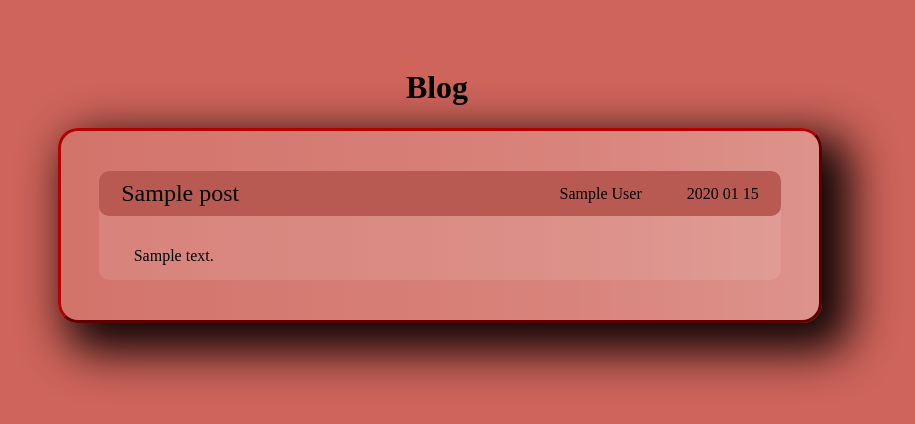
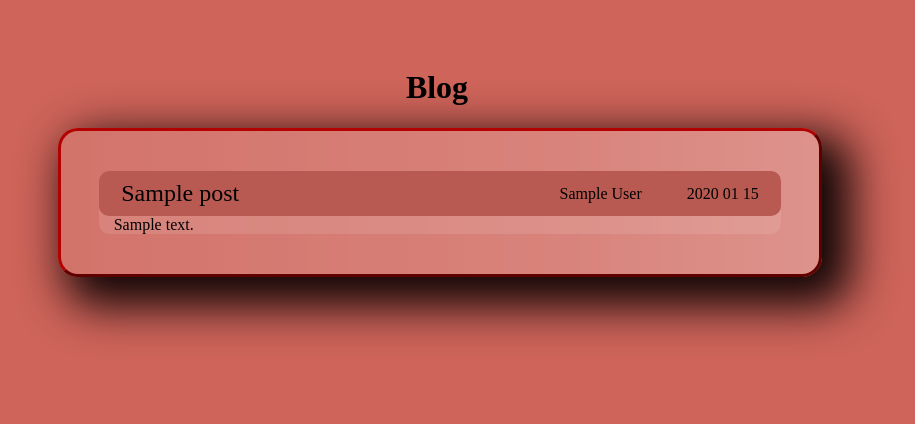
Before and after one commit to maciejratajski1999/WebPageDemo, a Flask app: page /blog in a window 1280 px wide. Shown: the part 52-476 px from the top of the page, without its empty margins (203-1118 px from the left). Run offline with Flask 2, Linux system fonts and the light colour scheme; tables that the repository leaves empty hold one stand-in row (values such as "Sample post").

Commit message:
rebranched from heroku

```diff
--- a/app/routes.py
+++ b/app/routes.py
@@ -129,6 +129,7 @@ def blog():
     if current_user.is_authenticated:
         form = new_blog_post(current_user.username)
         if form.validate_on_submit():
+            form.content.data = reformat_post_content(form.content)
             add_post(form)
             return redirect(url_for('blog'))
         return render_template('blog.html', subpages=subpages, current='blog', form=form, posts=posts)
--- a/app/static/blog.css
+++ b/app/static/blog.css
@@ -65,12 +65,17 @@ a.date{
     float: right;
 }
 
-p.post {
+div.post {
     position: relative;
-    width: 100%;
+    width: auto;
+    text-align: justify;
     margin-left: 15px;
     margin-right: 15px;
+    overflow: hidden;
 }
 div.a-container{
     display: inline;
 }
+p.post p {
+    padding: 0px 0px;
+}
--- a/app/static/main.css
+++ b/app/static/main.css
@@ -30,9 +30,6 @@ main {
     border-radius: 20px;
 }
 
-p {
-    padding: 15px 20px;
-}
 .content {
         position: relative;
         top: 100px;
--- a/app/templates/blog.html
+++ b/app/templates/blog.html
@@ -16,9 +16,9 @@
                             <a class="author post-header">{{post.author}} </a>
                         </div>
                     </div>
-                    <p class="post">
-                        {{post.content}}
-                    </p>
+                    <div class="post">
+                        {{post.content|safe}}
+                    </div>
                 </article>
             {% endfor %}
         </div>
--- a/app/utils.py
+++ b/app/utils.py
@@ -6,7 +6,6 @@ import random
 import base64
 from PIL import Image as PilImage
 from datetime import datetime
-from time import strftime
 
 allowed_characters = string.ascii_letters + string.digits
 subpages = {'home': {"Home": "/"}, 'about': {"About": "/about"}, 'products': {"Products": "/products"}, 'blog' : {'Blog' : '/blog'}}
@@ -162,3 +161,6 @@ def get_picture(picture_path):
 def get_image(picture_path):
     image = Image.query.get(picture_path)
     return image
+
+def reformat_post_content(post_content):
+    return '<p class="blogpost">' + post_content.data.replace('\n', '<br>') + '</p>'
--- a/requirements.txt
+++ b/requirements.txt
@@ -10,6 +10,7 @@ Flask-Login==0.5.0
 Flask-SQLAlchemy==2.5.1
 Flask-WTF==0.15.1
 greenlet==1.1.1
+gunicorn==20.1.0
 idna==3.2
 itsdangerous==2.0.1
 Jinja2==3.0.1
```
Also changed, not shown: app/db/site.db.
